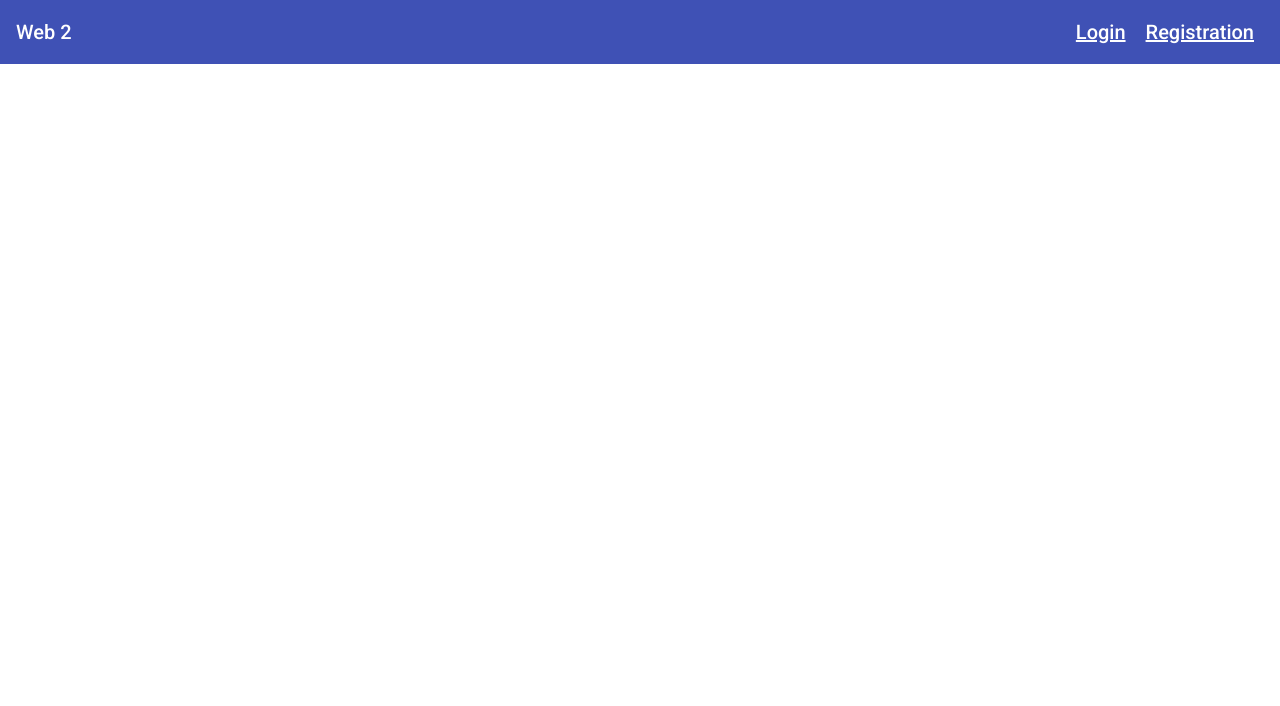
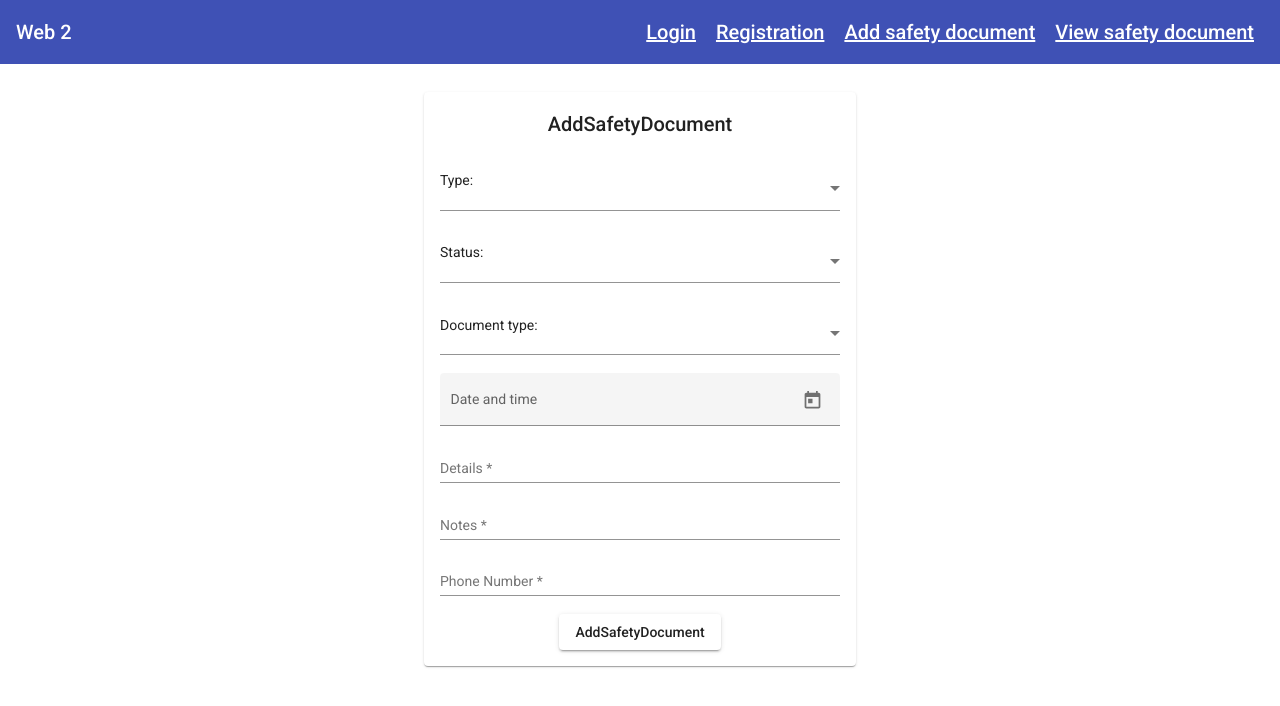
Before and after one commit to ivanamiskovic/WEB2, an Angular app in the folder webfront/: page /add-safety-document in a window 1280 px wide. Before the commit this address led to /. Shown: the top 706 px of the page. Built offline with nearby package versions, Linux system fonts and the light colour scheme.

Commit message:
add and view safety documents

```diff
--- a/webfront/angular.json
+++ b/webfront/angular.json
@@ -1,5 +1,8 @@
 {
   "$schema": "./node_modules/@angular/cli/lib/config/schema.json",
+  "cli": {
+    "analytics": "5b66c9db-e44b-4134-950b-f922f924b616"
+  },
   "version": 1,
   "newProjectRoot": "projects",
   "projects": {
--- /dev/null
+++ b/webfront/src/app/add-safety-document/add-safety-document.component.html
@@ -0,0 +1,90 @@
+<mat-card>
+    <mat-card-content>
+      <form [formGroup]="form" (ngSubmit)="onSubmit()">
+        <h2>AddSafetyDocument</h2>
+        <mat-error *ngIf="addSafetyDocumentInvalid">
+          The username and password were not recognized
+        </mat-error>
+        <mat-form-field class="full-width-input">
+        <label>Type:</label>
+        <select matNativeControl required required>
+
+        </select>
+          <mat-error>
+            Please provide a valid type
+          </mat-error>
+        </mat-form-field>
+
+        <mat-form-field class="full-width-input">
+            <label>Status:</label>
+            <select matNativeControl required required>
+
+            </select>
+            <mat-error>
+              Please provide a valid status
+            </mat-error>
+          </mat-form-field>
+
+          <!-- <mat-form-field class="full-width-input">
+            <input matInput placeholder="Switching plan" formControlName="switchingPlan" required>
+            <mat-error>
+              Please provide a valid switching plan
+            </mat-error>
+          </mat-form-field> -->
+
+          <mat-form-field class="full-width-input">
+              <label>Document type:</label>
+            <select matNativeControl required>
+
+            </select>
+            <mat-error>
+              Please provide a valid safety doc type
+            </mat-error>
+          </mat-form-field>
+
+          <mat-form-field appearance="fill">
+            <mat-label>Date and time</mat-label>
+            <input matInput [matDatepicker]="picker">
+            <mat-datepicker-toggle matSuffix [for]="picker"></mat-datepicker-toggle>
+            <mat-datepicker #picker></mat-datepicker>
+          </mat-form-field>
+
+          <!-- <mat-form-field class="full-width-input">
+            <input matInput type="" formControlName="createdBy" required>
+            <mat-error>
+              Please provide a valid name and last name
+            </mat-error>
+          </mat-form-field> -->
+
+          <mat-form-field class="full-width-input">
+            <input matInput placeholder="Details" formControlName="details" required>
+            <mat-error>
+              Please provide a valid details
+            </mat-error>
+          </mat-form-field>
+
+          <mat-form-field class="full-width-input">
+            <input matInput placeholder="Notes" formControlName="notes" required>
+            <mat-error>
+              Please provide a valid notes
+            </mat-error>
+          </mat-form-field>
+
+          <mat-form-field class="full-width-input">
+            <input matInput placeholder="Phone Number" formControlName="phoneNumber" required>
+            <mat-error>
+              Please provide a valid phone number
+            </mat-error>
+          </mat-form-field>
+
+          <!-- <mat-form-field class="full-width-input">
+            <input matInput placeholder="Field crew" formControlName="fieldCrew" required>
+            <mat-error>
+              Please provide a valid field crew
+            </mat-error>
+          </mat-form-field> -->
+
+          <button mat-raised-button color="dark">AddSafetyDocument</button>
+      </form>
+    </mat-card-content>
+  </mat-card>
--- /dev/null
+++ b/webfront/src/app/add-safety-document/add-safety-document.component.scss
@@ -0,0 +1,9 @@
+mat-card {
+    max-width: 400px;
+    margin: 2em auto;
+    text-align: center;
+  }
+
+  mat-form-field {
+    display: block;
+  }
--- /dev/null
+++ b/webfront/src/app/add-safety-document/add-safety-document.component.ts
@@ -0,0 +1,40 @@
+import { Placeholder } from '@angular/compiler/src/i18n/i18n_ast';
+import { Component, OnInit } from '@angular/core';
+import { FormBuilder, FormGroup, Validators } from '@angular/forms';
+import { ActivatedRoute, Router } from '@angular/router';
+
+@Component({
+  selector: 'app-add-safety-document',
+  templateUrl: './add-safety-document.component.html',
+  styleUrls: ['./add-safety-document.component.scss']
+})
+export class AddSafetyDocumentComponent implements OnInit {
+
+  form: FormGroup;
+  public addSafetyDocumentInvalid = false;
+
+  constructor(
+    private fb: FormBuilder,
+    private route: ActivatedRoute,
+    private router: Router,
+  )
+  {
+    this.form = this.fb.group({
+      type: ['', Validators.required],
+      status: ['', Validators.required],
+      document_type: ['', Validators.required],
+      dateTimeCreated: ['', Validators.required],
+      details: ['', Validators.required],
+      notes: ['', Validators.required],
+      phoneNumber: ['', Validators.required],
+    });
+  }
+
+  ngOnInit(): void {
+  }
+
+  async onSubmit(): Promise<void> {
+
+  }
+
+}
--- a/webfront/src/app/app-routing.module.ts
+++ b/webfront/src/app/app-routing.module.ts
@@ -1,11 +1,15 @@
 import { NgModule } from '@angular/core';
 import { RouterModule, Routes } from '@angular/router';
+import { AddSafetyDocumentComponent } from './add-safety-document/add-safety-document.component';
 import { LoginComponent } from './login/login.component';
 import { RegistrationComponent } from './registration/registration.component';
+import { SafetyDocumentViewComponent } from './safety-document-view/safety-document-view.component';
 
 const routes: Routes = [
   { path: 'login', component: LoginComponent },
   { path: 'registration', component: RegistrationComponent },
+  { path: 'add-safety-document', component: AddSafetyDocumentComponent },
+  { path: 'view-safety-document', component: SafetyDocumentViewComponent },
 ];
 
 @NgModule({
--- a/webfront/src/app/app.component.html
+++ b/webfront/src/app/app.component.html
@@ -5,6 +5,9 @@
     <div class="links">
       <a routerLink="/login" routerLinkActive="active">Login</a>
       <a routerLink="/registration" routerLinkActive="active">Registration</a>
+      <a routerLink="/add-safety-document" routerLinkActive="active">Add safety document</a>
+      <a routerLink="/view-safety-document" routerLinkActive="active">View safety document</a>
+
     </div>
 
   </mat-toolbar>
--- /dev/null
+++ b/webfront/src/app/safety-document-view/safety-document-view.component.html
@@ -0,0 +1,47 @@
+<mat-card>
+    <mat-card-content>
+        <div class="controls">
+
+        </div>
+        <div class="mat-elevation-z8">
+            <table mat-table [dataSource]="dataSource">
+
+              <!-- Id Column -->
+              <ng-container matColumnDef="id">
+                <th mat-header-cell *matHeaderCellDef> Id </th>
+                <td mat-cell *matCellDef="let element"> {{element.id}} </td>
+              </ng-container>
+
+              <!-- Start Date Column -->
+              <ng-container matColumnDef="startDate">
+                <th mat-header-cell *matHeaderCellDef> Start Date </th>
+                <td mat-cell *matCellDef="let element"> {{element.startDate}} </td>
+              </ng-container>
+
+              <!-- Phone Number Column -->
+              <ng-container matColumnDef="phoneNumber">
+                <th mat-header-cell *matHeaderCellDef> Phone Number </th>
+                <td mat-cell *matCellDef="let element"> {{element.phoneNumber}} </td>
+              </ng-container>
+
+              <!-- Status Column -->
+              <ng-container matColumnDef="status">
+                <th mat-header-cell *matHeaderCellDef> Status </th>
+                <td mat-cell *matCellDef="let element"> {{element.status}} </td>
+              </ng-container>
+
+              <!-- Address Column -->
+              <ng-container matColumnDef="address">
+                <th mat-header-cell *matHeaderCellDef> Address </th>
+                <td mat-cell *matCellDef="let element"> {{element.address}} </td>
+              </ng-container>
+
+              <tr mat-header-row *matHeaderRowDef="displayedColumns"></tr>
+              <tr mat-row *matRowDef="let row; columns: displayedColumns;"></tr>
+            </table>
+
+            <mat-paginator [pageSizeOptions]="[5, 10, 20]" showFirstLastButtons></mat-paginator>
+          </div>
+
+    </mat-card-content>
+</mat-card>
--- /dev/null
+++ b/webfront/src/app/safety-document-view/safety-document-view.component.scss
@@ -0,0 +1,9 @@
+mat-card {
+    max-width: 90%;
+    margin: 2em auto;
+    text-align: center;
+  }
+
+  mat-form-field {
+    display: block;
+  }
--- /dev/null
+++ b/webfront/src/app/safety-document-view/safety-document-view.component.ts
@@ -0,0 +1,21 @@
+import { Component, OnInit } from '@angular/core';
+
+@Component({
+  selector: 'app-safety-document-view',
+  templateUrl: './safety-document-view.component.html',
+  styleUrls: ['./safety-document-view.component.scss']
+})
+export class SafetyDocumentViewComponent implements OnInit {
+
+  dataSource: any;
+  displayedColumns: string[] = ['id', 'startDate', 'phoneNumber', 'status', 'address'];
+
+  constructor()
+  {
+    this.dataSource = [];
+  }
+
+  ngOnInit(): void {
+  }
+
+}
```
Also changed, not shown: webfront/src/app/app.module.ts (+12 -1 lines), 2 other files (tests, documents, lock files or other folders).
